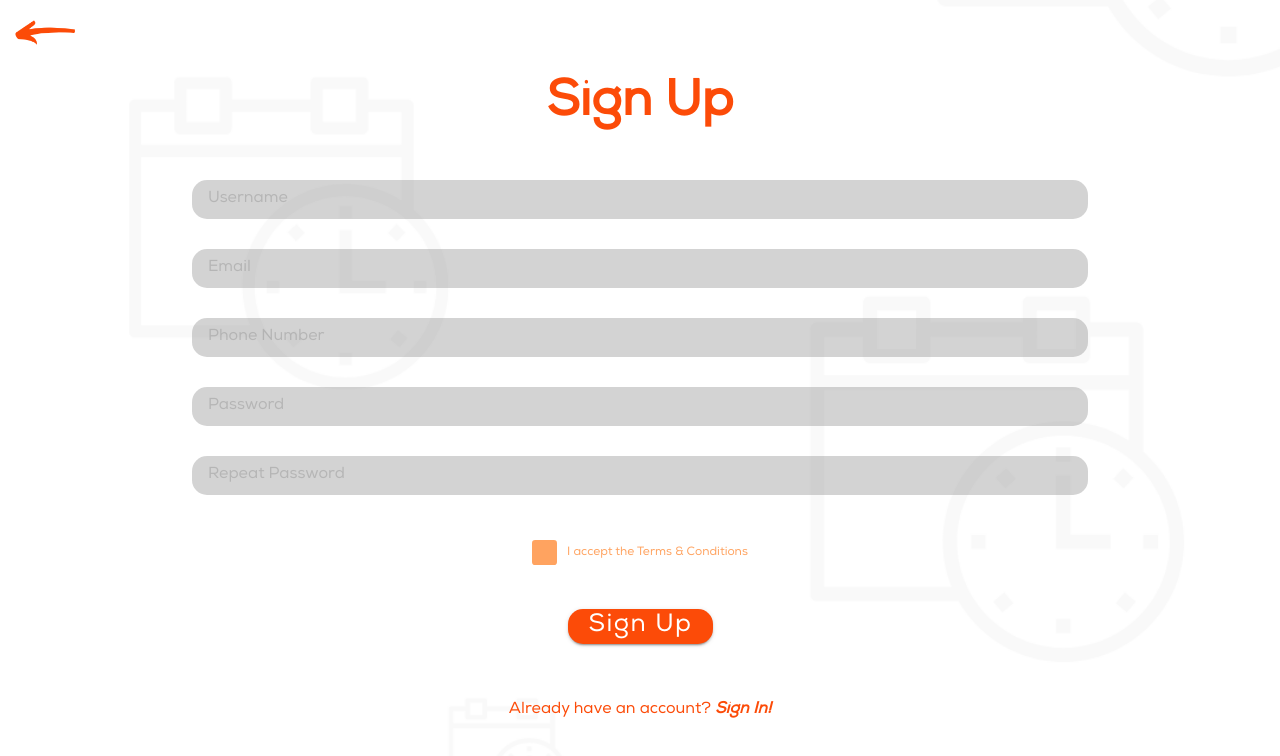
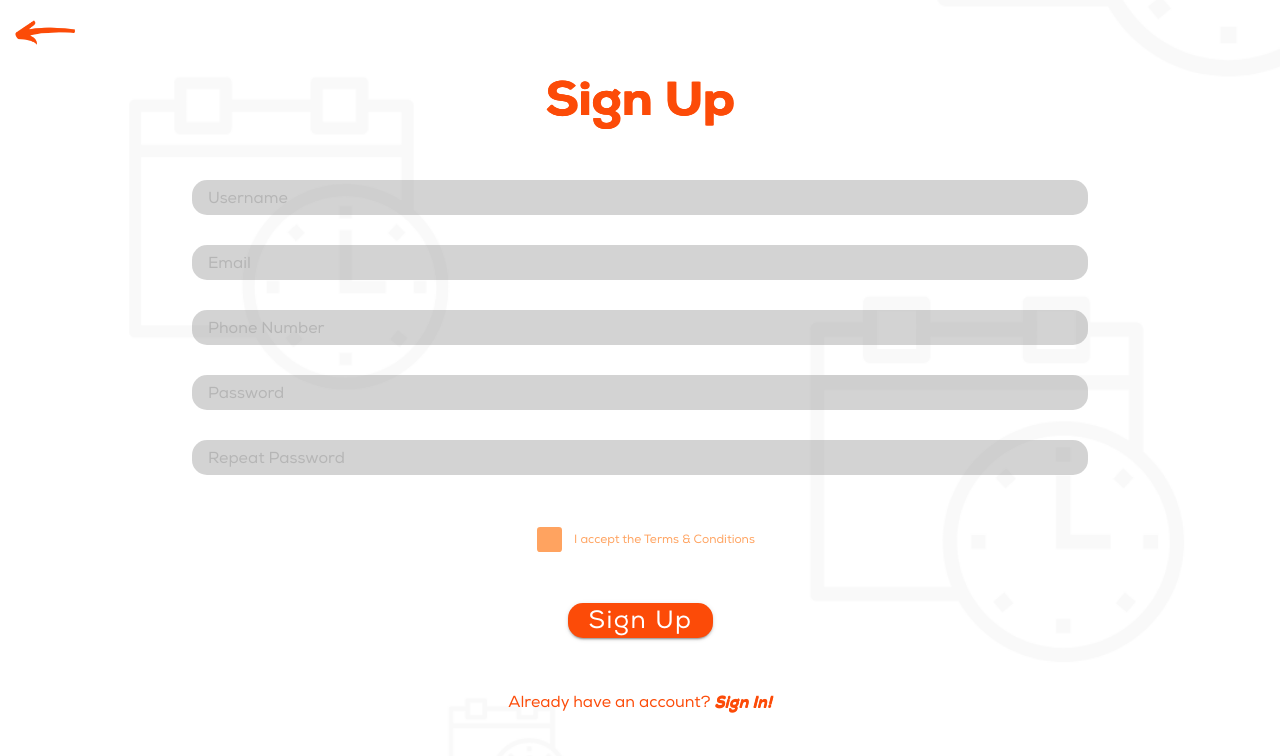
Before and after one commit to WilfredoHernandez/RTApp, a React (Create React App) app: page /register in a window 1280 px wide. Shown: the top 756 px of the page. Built offline with nearby package versions, Linux system fonts and the light colour scheme.

Commit message:
Added some minor styling to the view's text and made some routing changes

```diff
--- a/src/App.tsx
+++ b/src/App.tsx
@@ -1,6 +1,7 @@
 import { Redirect, Route } from 'react-router-dom';
 import { IonApp, IonRouterOutlet } from '@ionic/react';
 import { IonReactRouter } from '@ionic/react-router';
+import Home from './pages/Home'
 import Register from './pages/Register';
 
 /* Core CSS required for Ionic components to work properly */
@@ -27,11 +28,14 @@ const App: React.FC = () => (
   <IonApp>
     <IonReactRouter>
       <IonRouterOutlet>
+      <Route exact path="/">
+          <Redirect to="/home" />
+        </Route>
+        <Route exact path="/home">
+          <Home />
+        </Route>
         <Route exact path="/register">
           <Register />
-        </Route>
-        <Route exact path="/">
-          <Redirect to="/register" />
         </Route>
       </IonRouterOutlet>
     </IonReactRouter>
--- a/src/pages/Register.scss
+++ b/src/pages/Register.scss
@@ -17,9 +17,11 @@
     border-width: 1px;
     --color: #999;
     font-family: 'Nexa';
+    max-height: 35px;
     margin: 15px 0;
     max-width: 70vw;
     --padding-start: 16px;
+    --padding-top: 15px;
 
   }
 
@@ -30,19 +32,21 @@
 h1 {
     color: #fc4b08;
     font-size: 50px;
-    font-weight: bolder;
+    font-weight: 900;
     margin-bottom: 30px;
     margin-top: 10px;
+    text-shadow: 0px 1px, 1px 0px;
+    transform: scaleY(.95);
 }
 
 #checkboxTerms {
-  margin: 5px;
+  margin: 12px;
   --size: 25px;
 }
 
 #checkboxTerms+p {
   font-size: 12px;
-  margin: 5px;
+  margin-top: 15px;
 }
 
 #myCheckbox {
@@ -73,6 +77,7 @@ h1 {
   font-size: 25px;
   height: 45px;
   padding: 5px;
+  --padding-top: 5px;
   text-transform: capitalize;
   width: 155px;
 }
@@ -80,7 +85,8 @@ h1 {
 #loginLink {
   color: #fc4b08;
   font-style: italic;
-  font-weight: bolder;
+  font-weight: 900;
+  text-shadow: 0px 1px;
 }
 
 #footer>p {
@@ -100,6 +106,7 @@ h1 {
 
 #termsText {
   color: #ffa360;
+
 }
 
 #footer {
--- a/src/pages/Register.tsx
+++ b/src/pages/Register.tsx
@@ -67,8 +67,8 @@ const Register: React.FC = () => {
           onIonChange = {(e: any) => setTerms(e.target.value)}/>
           <p id = "termsText">I accept the Terms & Conditions</p>
         </div>
-          {/* Creating a button using the Ionic component for the user to send their data when they press it */}
-          <IonButton id = "signupBtn" onClick = {registerUser}>Sign Up</IonButton>
+        {/* Creating a button using the Ionic component for the user to send their data when they press it */}
+        <IonButton id = "signupBtn" onClick = {registerUser}>Sign Up</IonButton>
         <div id = "footer">
           {/* p element with a React Link component to redirect the user
           to the login view in case that they already have an account */}
--- a/src/theme/variables.css
+++ b/src/theme/variables.css
@@ -240,6 +240,12 @@ http://ionicframework.com/docs/theming/ */
   src: url('../fonts/NexaRegular.otf');
 }
 
+@font-face {
+  font-family: 'Nexa';
+  src: url('../fonts/NexaHeavy.otf');
+  font-weight: 900;
+}
+
 * {
   font-family: 'Nexa';
 }
```
